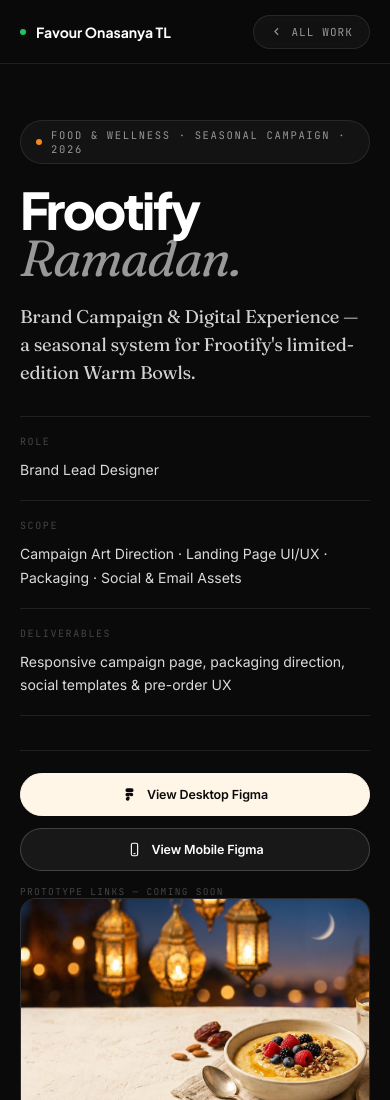
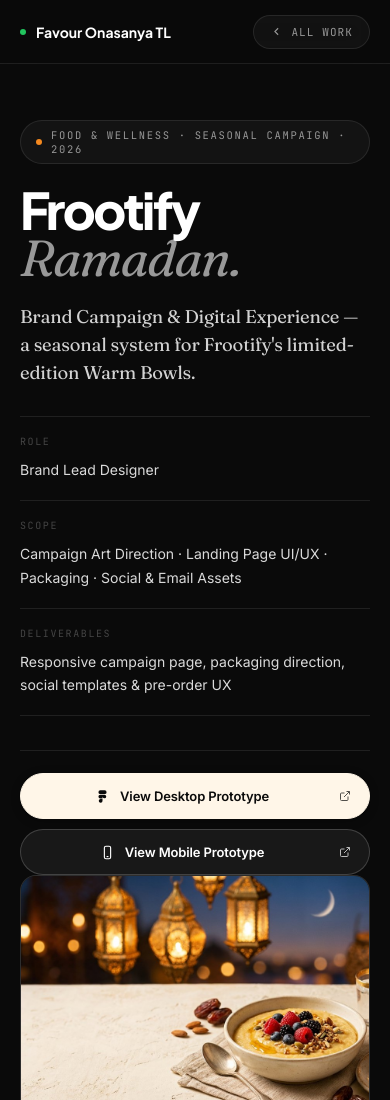
Before and after one commit to fave1234/portfolio-landing-page2, a plain HTML site: page work/frootify-ramadan/index.html in a window 390 px wide. Shown: the top 1100 px of the page. Drawn offline with Linux system fonts and the light colour scheme.

Commit message:
Wire up Frootify Figma prototype links
- Point the two hero prototype buttons at the real Figma URLs
  (desktop node 1456-7622, mobile node 1540-10801)
- Rename labels: 'View Desktop Prototype' / 'View Mobile Prototype'
- Open in a new tab with target="_blank" rel="noopener noreferrer"
- Add an external-link glyph that nudges on hover, plus :active and
  focus-visible states for keyboard users
- Responsive: comfortable padding at <=820px, stacked full-width
  buttons with right-aligned glyph at <=600px
- Remove the obsolete 'Prototype links - coming soon' note and its CSS
- Update the image README to reflect that the links are live

Co-authored-by: arena-agent <297053741+arena-agent@users.noreply.github.com>

```diff
--- a/work/frootify-ramadan/index.html
+++ b/work/frootify-ramadan/index.html
@@ -298,21 +298,33 @@
   white-space:nowrap;
 }
 .figma-btn svg{width:15px;height:15px;flex-shrink:0;}
+/* external-link glyph sits at the end and nudges on hover */
+.figma-btn .figma-btn-ext{
+  width:12px;height:12px;margin-left:-2px;
+  opacity:.7;transition:opacity .25s,transform .25s;
+}
+.figma-btn:hover .figma-btn-ext{opacity:1;transform:translate(1px,-1px);}
 .figma-btn--primary{
   color:#0a0a0a;background:var(--frootify-cream);
   border:1px solid var(--frootify-cream);
+  box-shadow:0 2px 10px rgba(0,0,0,.28);
 }
-.figma-btn--primary:hover{background:#fff;transform:translateY(-2px);box-shadow:0 10px 30px rgba(255,246,232,.16);}
+.figma-btn--primary:hover{
+  background:#fff;border-color:#fff;transform:translateY(-2px);
+  box-shadow:0 12px 32px rgba(255,246,232,.22);
+}
+.figma-btn--primary:focus-visible,
+.figma-btn--secondary:focus-visible{
+  outline:2px solid var(--frootify-gold);outline-offset:3px;
+}
 .figma-btn--secondary{
   color:var(--ink);background:var(--bg-2);
   border:1px solid rgba(255,255,255,.18);
 }
-.figma-btn--secondary:hover{border-color:rgba(255,255,255,.4);transform:translateY(-2px);}
-.figma-note{
-  font-family:'JetBrains Mono',monospace;font-size:9.5px;letter-spacing:.14em;
-  text-transform:uppercase;color:var(--ink-mute);
-  margin-top:14px;
+.figma-btn--secondary:hover{
+  border-color:rgba(255,255,255,.42);background:#1d1d1d;transform:translateY(-2px);
 }
+.figma-btn:active{transform:translateY(0);}
 
 /* ── RESULTS ─────────────────────────────── */
 .result-grid{display:grid;grid-template-columns:repeat(2,minmax(0,1fr));gap:12px;margin-top:26px;}
@@ -395,6 +407,8 @@
   .cs-hero-media{aspect-ratio:4/3;border-radius:16px;}
   .topbar-case{display:none;}
   .topbar-sep{display:none;}
+  .figma-row{gap:10px;}
+  .figma-btn{padding:13px 20px;font-size:13px;}
 }
 @media(max-width:600px){
   /* gallery: single column, still edge-to-edge */
@@ -409,8 +423,12 @@
   .g-cap{font-size:8.5px;}
   .swatch-grid,.arch-list,.result-grid{grid-template-columns:1fr;}
   .cs-next-actions{width:100%;}
-  .figma-row{width:100%;}
-  .figma-btn{flex:1;justify-content:center;padding:13px 16px;font-size:12.5px;}
+  .figma-row{width:100%;flex-direction:column;gap:10px;}
+  .figma-btn{
+    position:relative;width:100%;justify-content:center;
+    padding:14px 44px 14px 18px;font-size:13px;
+  }
+  .figma-btn .figma-btn-ext{position:absolute;right:18px;margin-left:0;}
   .btn-solid,.btn-ghost{flex:1;justify-content:center;}
   .cs-title{font-size:clamp(2.7rem,13vw,4rem);}
 }
@@ -457,20 +475,33 @@
       </dl>
 
       <div class="figma-row">
-        <a class="figma-btn figma-btn--primary" href="#" aria-label="View desktop Figma prototype">
+        <a class="figma-btn figma-btn--primary"
+           href="https://www.figma.com/proto/6GywnpoiCCM9tNO4rVqVLG/New-Frootify-website?node-id=1456-7622&amp;t=vpFNLmvcGeXRV07Z-8&amp;scaling=min-zoom&amp;content-scaling=fixed&amp;page-id=1450%3A6018&amp;hide-ui=1"
+           target="_blank" rel="noopener noreferrer"
+           aria-label="View Desktop Prototype (opens Figma in a new tab)">
           <svg viewBox="0 0 24 24" fill="currentColor" aria-hidden="true">
             <path d="M8.5 2h3.5v6H8.5a3 3 0 0 1 0-6zM12 2h3.5a3 3 0 0 1 0 6H12V2zM12 9h3.5a3 3 0 1 1-3.5 3V9zM8.5 9H12v6H8.5a3 3 0 0 1 0-6zM8.5 16H12v3a3 3 0 1 1-3.5-3z"/>
           </svg>
-          View Desktop Figma
+          <span>View Desktop Prototype</span>
+          <svg class="figma-btn-ext" viewBox="0 0 24 24" fill="none" stroke="currentColor" stroke-width="2" aria-hidden="true">
+            <path d="M18 13v6a2 2 0 0 1-2 2H5a2 2 0 0 1-2-2V8a2 2 0 0 1 2-2h6"/>
+            <polyline points="15 3 21 3 21 9"/><line x1="10" y1="14" x2="21" y2="3"/>
+          </svg>
         </a>
-        <a class="figma-btn figma-btn--secondary" href="#" aria-label="View mobile Figma prototype">
+        <a class="figma-btn figma-btn--secondary"
+           href="https://www.figma.com/proto/6GywnpoiCCM9tNO4rVqVLG/New-Frootify-website?node-id=1540-10801&amp;t=BcbR47R3X1fPzt8V-8&amp;scaling=min-zoom&amp;content-scaling=fixed&amp;page-id=1450%3A6018&amp;hide-ui=1"
+           target="_blank" rel="noopener noreferrer"
+           aria-label="View Mobile Prototype (opens Figma in a new tab)">
           <svg viewBox="0 0 24 24" fill="none" stroke="currentColor" stroke-width="1.8" aria-hidden="true">
             <rect x="7" y="2" width="10" height="20" rx="2.5"/><line x1="10.5" y1="18.5" x2="13.5" y2="18.5"/>
           </svg>
-          View Mobile Figma
+          <span>View Mobile Prototype</span>
+          <svg class="figma-btn-ext" viewBox="0 0 24 24" fill="none" stroke="currentColor" stroke-width="2" aria-hidden="true">
+            <path d="M18 13v6a2 2 0 0 1-2 2H5a2 2 0 0 1-2-2V8a2 2 0 0 1 2-2h6"/>
+            <polyline points="15 3 21 3 21 9"/><line x1="10" y1="14" x2="21" y2="3"/>
+          </svg>
         </a>
       </div>
-      <p class="figma-note">Prototype links — coming soon</p>
     </div>
 
     <!-- HERO IMAGE SLOT -->
```
Also changed, not shown: 1 other file.
